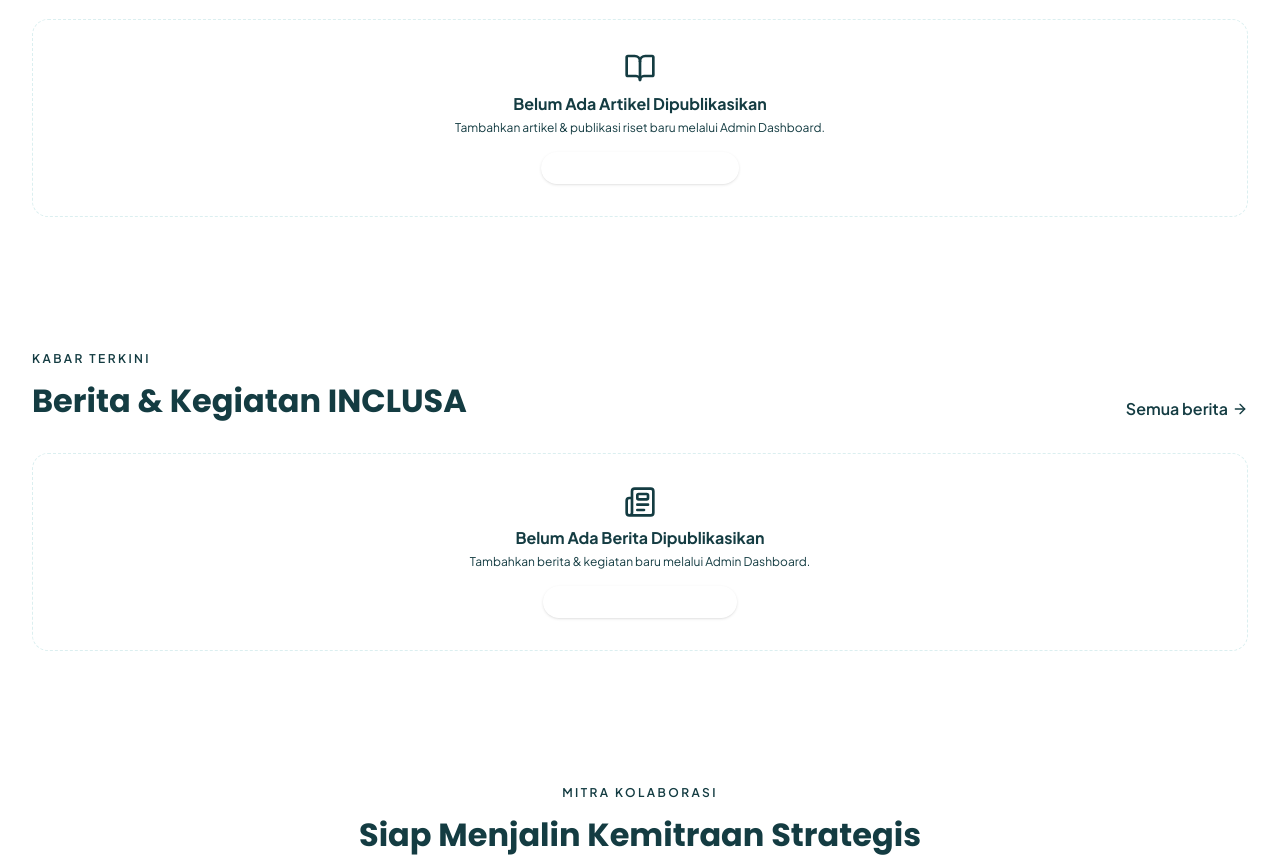
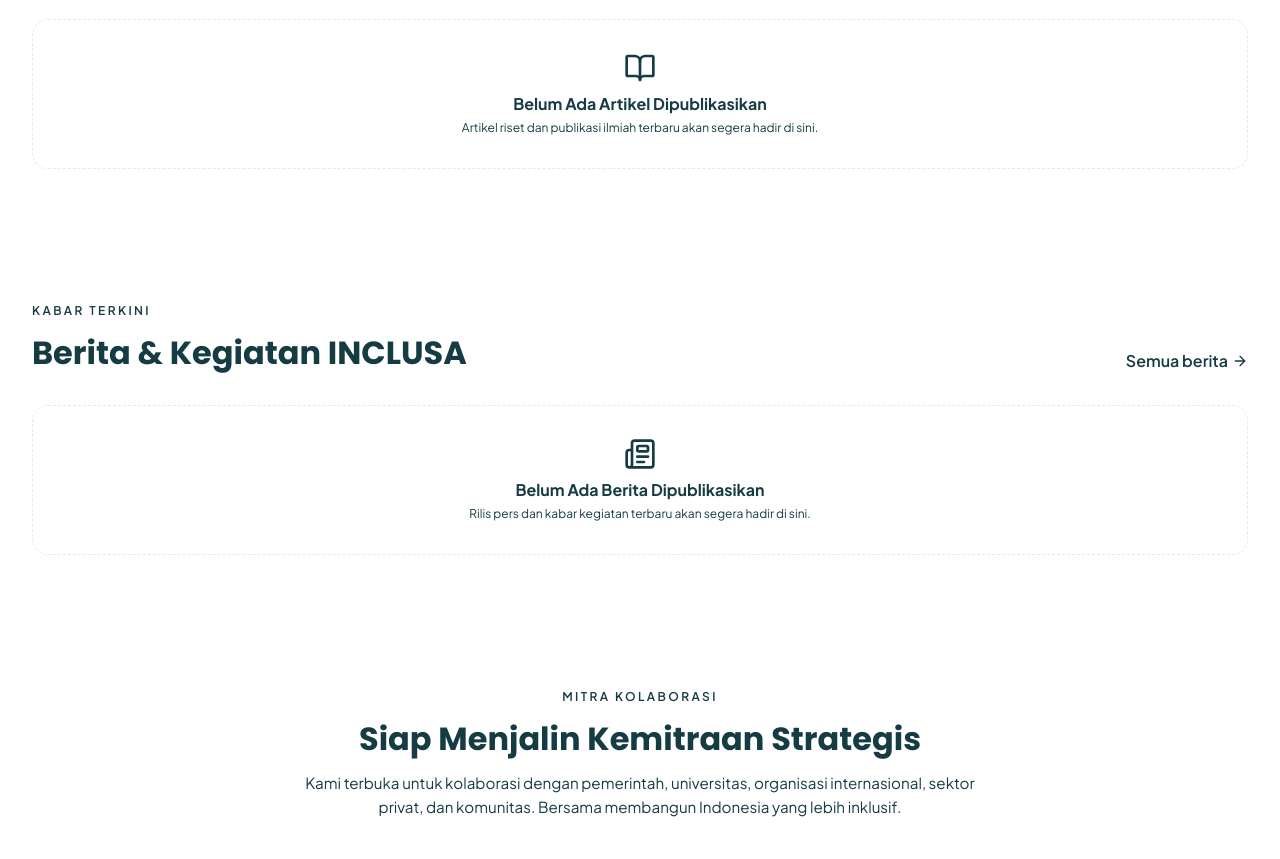
Before and after one commit to Drappy-cat/INCLUSA, a React (Vite) app: page / in a window 1280 px wide. Shown: the part 2040-2899 px from the top of the page. Built offline with nearby package versions, Linux system fonts and the light colour scheme.

Commit message:
fix: remove admin buttons and instructions from public empty states

```diff
--- a/src/app/components/pages/Artikel.tsx
+++ b/src/app/components/pages/Artikel.tsx
@@ -181,14 +181,8 @@
                   Belum Ada Artikel Dipublikasikan
                 </h3>
                 <p className="mx-auto mt-2 max-w-md text-sm text-muted-foreground dark:text-slate-300">
-                  Artikel riset dan publikasi ilmiah dapat ditambahkan secara manual melalui Admin Dashboard.
+                  {t("emptyArticlesSub")}
                 </p>
-                <Link
-                  to="/admin"
-                  className="mt-6 inline-flex items-center gap-2 rounded-full bg-brand-blue px-6 py-2.5 text-sm font-semibold text-white shadow-sm hover:bg-brand-blue-dark"
-                >
-                  Kelola Artikel di Admin Dashboard <ArrowRight className="h-4 w-4" />
-                </Link>
               </div>
             ) : (
               <>
@@ -296,14 +290,8 @@
                   Belum Ada Berita Dipublikasikan
                 </h3>
                 <p className="mx-auto mt-2 max-w-md text-sm text-muted-foreground dark:text-slate-300">
-                  Rilis pers, kabar kegiatan, dan program kemitraan dapat ditambahkan secara manual melalui Admin Dashboard.
+                  {t("emptyNewsSub")}
                 </p>
-                <Link
-                  to="/admin"
-                  className="mt-6 inline-flex items-center gap-2 rounded-full bg-brand-blue px-6 py-2.5 text-sm font-semibold text-white shadow-sm hover:bg-brand-blue-dark"
-                >
-                  Kelola Berita di Admin Dashboard <ArrowRight className="h-4 w-4" />
-                </Link>
               </div>
             ) : (
               <>
--- a/src/app/components/pages/Home.tsx
+++ b/src/app/components/pages/Home.tsx
@@ -457,11 +457,8 @@
             <ScrollReveal delay={100}>
               <div className="mt-8 rounded-2xl border border-dashed border-border bg-brand-cream/50 p-8 text-center dark:bg-slate-900/60 dark:border-slate-800">
                 <BookOpen className="mx-auto h-8 w-8 text-brand-blue dark:text-brand-teal" />
-                <p className="mt-2 font-display text-base font-bold text-brand-blue-deep dark:text-white">Belum Ada Artikel Dipublikasikan</p>
-                <p className="mt-1 text-xs text-muted-foreground dark:text-slate-300">Tambahkan artikel & publikasi riset baru melalui Admin Dashboard.</p>
-                <Link to="/admin" className="mt-4 inline-flex items-center gap-1.5 rounded-full bg-brand-blue px-5 py-2 text-xs font-semibold text-white shadow-sm hover:bg-brand-blue-dark">
-                  Tambah Artikel di Admin <ArrowRight className="h-3.5 w-3.5" />
-                </Link>
+                <p className="mt-2 font-display text-base font-bold text-brand-blue-deep dark:text-white">{t("emptyArticlesTitle")}</p>
+                <p className="mt-1 text-xs text-muted-foreground dark:text-slate-300">{t("emptyArticlesSub")}</p>
               </div>
             </ScrollReveal>
           ) : (
@@ -523,11 +520,8 @@
             <ScrollReveal delay={100}>
               <div className="mt-8 rounded-2xl border border-dashed border-border bg-white/60 p-8 text-center dark:bg-slate-900/60 dark:border-slate-800">
                 <Newspaper className="mx-auto h-8 w-8 text-brand-blue dark:text-brand-teal" />
-                <p className="mt-2 font-display text-base font-bold text-brand-blue-deep dark:text-white">Belum Ada Berita Dipublikasikan</p>
-                <p className="mt-1 text-xs text-muted-foreground dark:text-slate-300">Tambahkan berita & kegiatan baru melalui Admin Dashboard.</p>
-                <Link to="/admin" className="mt-4 inline-flex items-center gap-1.5 rounded-full bg-brand-blue px-5 py-2 text-xs font-semibold text-white shadow-sm hover:bg-brand-blue-dark">
-                  Tambah Berita di Admin <ArrowRight className="h-3.5 w-3.5" />
-                </Link>
+                <p className="mt-2 font-display text-base font-bold text-brand-blue-deep dark:text-white">{t("emptyNewsTitle")}</p>
+                <p className="mt-1 text-xs text-muted-foreground dark:text-slate-300">{t("emptyNewsSub")}</p>
               </div>
             </ScrollReveal>
           ) : (
--- a/src/app/data/translations.ts
+++ b/src/app/data/translations.ts
@@ -85,9 +85,9 @@
     tabPillar1: "Artikel & Publikasi Riset",
     tabPillar2: "Berita & Kegiatan",
     emptyArticlesTitle: "Belum Ada Artikel Dipublikasikan",
-    emptyArticlesSub: "Artikel riset dan publikasi ilmiah dapat ditambahkan secara manual melalui Admin Dashboard.",
+    emptyArticlesSub: "Artikel riset dan publikasi ilmiah terbaru akan segera hadir di sini.",
     emptyNewsTitle: "Belum Ada Berita Dipublikasikan",
-    emptyNewsSub: "Rilis pers, kabar kegiatan, dan program kemitraan dapat ditambahkan secara manual melalui Admin Dashboard.",
+    emptyNewsSub: "Rilis pers dan kabar kegiatan terbaru akan segera hadir di sini.",
     btnManageAdmin: "Kelola di Admin Dashboard",
 
     // ── CONSULTING PAGE ──
@@ -243,9 +243,9 @@
     tabPillar1: "Research Articles & Publications",
     tabPillar2: "News & Activities",
     emptyArticlesTitle: "No Articles Published Yet",
-    emptyArticlesSub: "Scientific research articles and publications can be added manually via the Admin Dashboard.",
+    emptyArticlesSub: "Latest research articles and publications will be available here soon.",
     emptyNewsTitle: "No News Published Yet",
-    emptyNewsSub: "Press releases, activity news, and partnership programs can be added manually via the Admin Dashboard.",
+    emptyNewsSub: "Latest press releases and activity news will be available here soon.",
     btnManageAdmin: "Manage in Admin Dashboard",
 
     // ── CONSULTING PAGE ──
```
